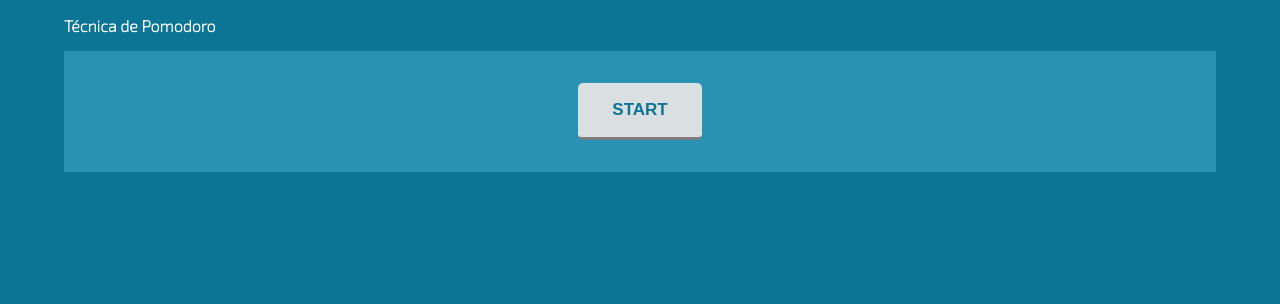
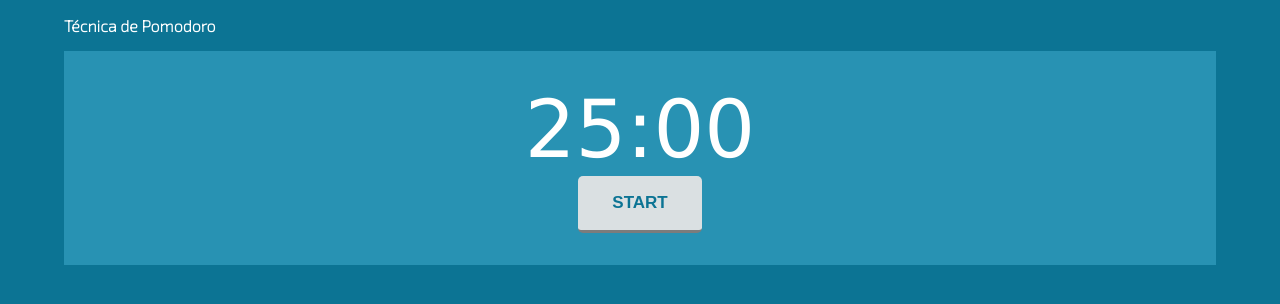
Before and after one commit to AmadeuAnjos/tecnica-pomodoro, a plain HTML site: page index.html in a window 1280 px wide. Drawn offline with Linux system fonts and the light colour scheme.

Commit message:
criando componente do cronometro na tela

```diff
--- a/index.html
+++ b/index.html
@@ -13,6 +13,7 @@
     <h1 class="titulo"> Técnica de Pomodoro</h1>
 
     <div class="caixa">
+        <p class="cronometro">25:00</p>
         <button id="start">START</button>
     </div>
 
--- a/style.css
+++ b/style.css
@@ -35,8 +35,14 @@ body {
     font-size: 17px;
     font-weight: 700;
     color: rgb(12, 116, 148);
+    cursor: pointer;
 }
 
 #start:hover {
     background: rgb(184, 186, 187);
 }
+
+.cronometro {
+    font-size: 5em;
+    font-family: 'Lucida Sans', 'Lucida Sans Regular', 'Lucida Grande', 'Lucida Sans Unicode', Geneva, Verdana, sans-serif;
+}
```
